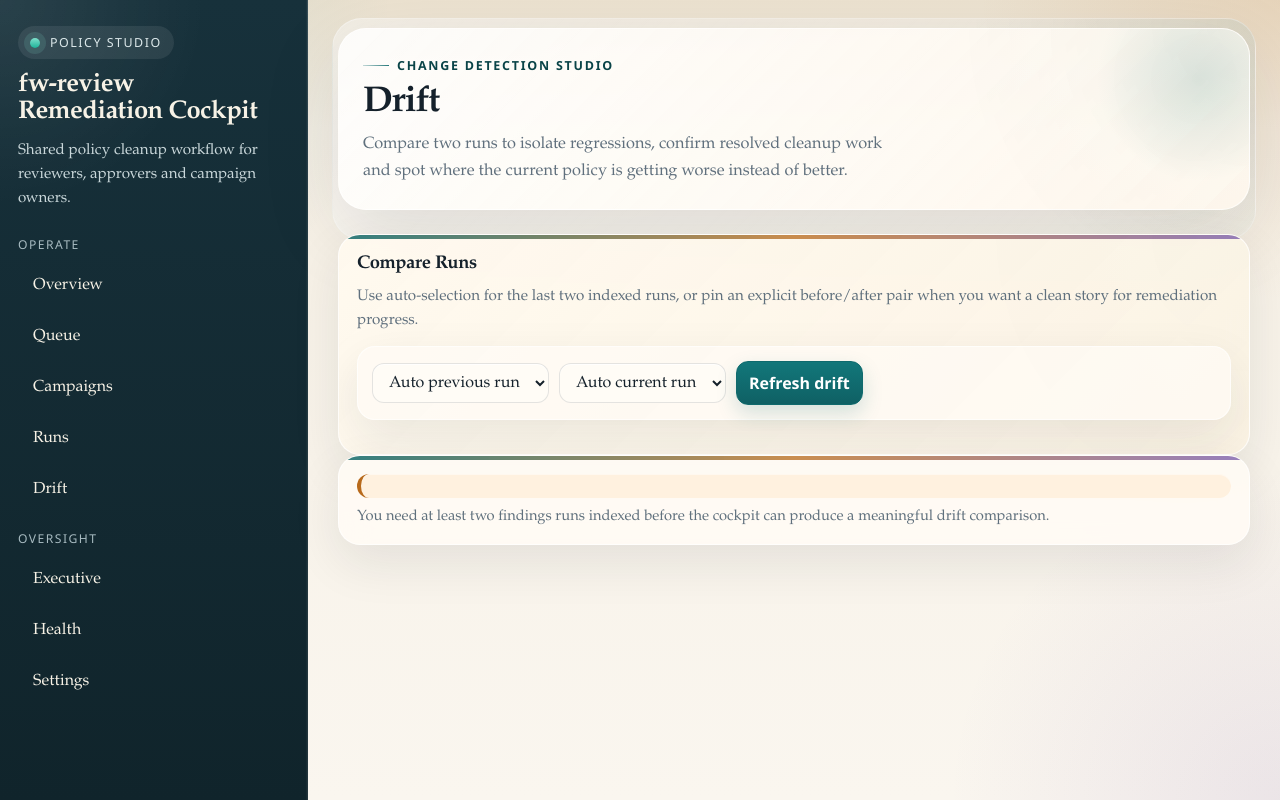
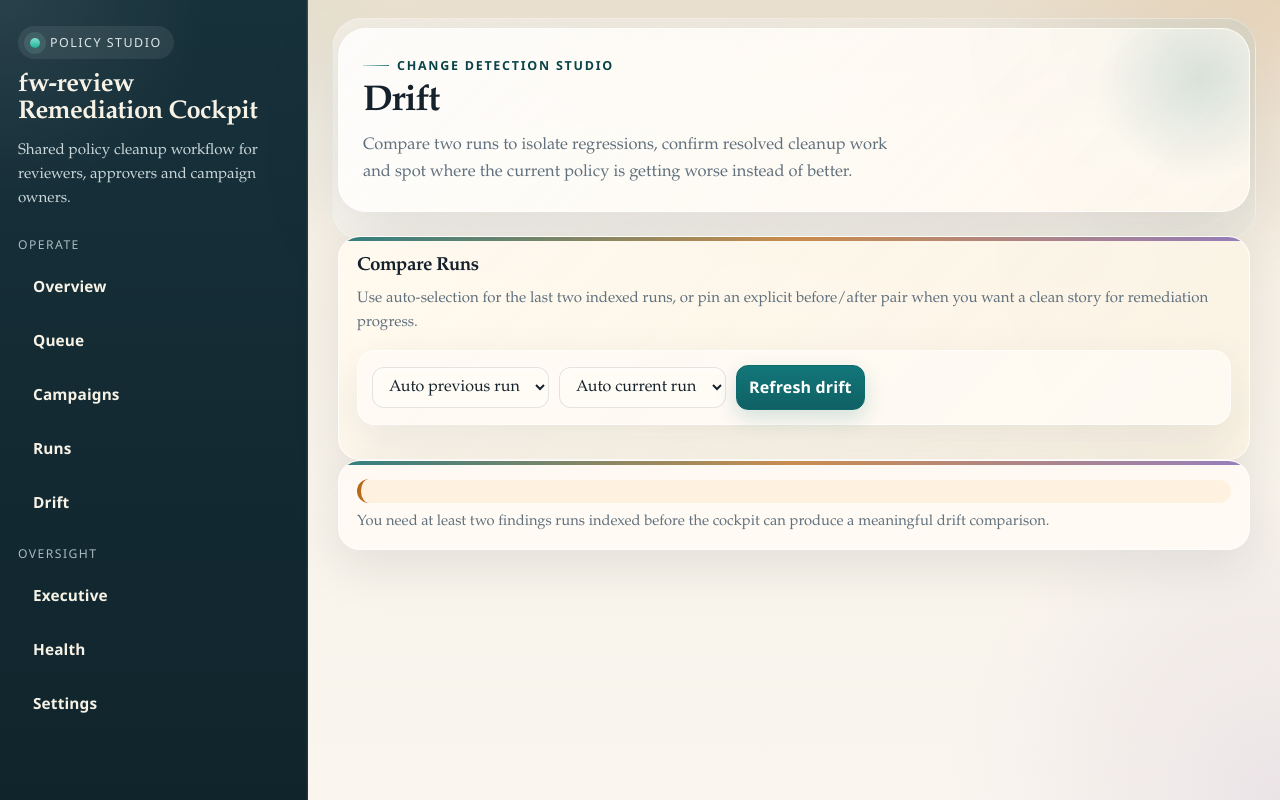
Before and after one commit to 3n1gm496/fw-review, a Python web app: template src/cp_review/web/templates/drift.html.j2 in a window 1280 px wide. Run offline with Jinja, Linux system fonts and the light colour scheme; the template is opened without the code that fills it, so the values that code supplies are empty.

Commit message:
style: polish cockpit spacing and typography

```diff
--- a/src/cp_review/web/templates/base.html.j2
+++ b/src/cp_review/web/templates/base.html.j2
@@ -124,17 +124,22 @@
       nav a {
         display: block;
         color: #f7f2e6;
-        padding: 12px 14px;
+        padding: 12px 14px 13px;
         border-radius: 14px;
         margin-bottom: 6px;
         border: 1px solid transparent;
-        transition: transform 120ms ease, background 120ms ease, border-color 120ms ease;
+        transition: transform 120ms ease, background 120ms ease, border-color 120ms ease, box-shadow 120ms ease;
+        font-family: "Avenir Next", "Segoe UI", sans-serif;
+        font-size: 0.96rem;
+        font-weight: 600;
+        letter-spacing: 0.01em;
       }
       nav a.active, nav a:hover {
         background: rgba(255,255,255,0.12);
         border-color: rgba(255,255,255,0.08);
         text-decoration: none;
         transform: translateX(2px);
+        box-shadow: inset 0 1px 0 rgba(255,255,255,0.06);
       }
       nav .meta {
         margin-top: 22px;
@@ -197,9 +202,9 @@
         background: radial-gradient(circle, rgba(15, 106, 109, 0.14), transparent 66%);
       }
       .hero h2 {
-        margin: 0 0 10px;
+        margin: 0 0 12px;
         font-size: clamp(2rem, 2.8vw, 3.1rem);
-        line-height: 0.98;
+        line-height: 0.94;
         letter-spacing: -0.04em;
         max-width: 11ch;
       }
@@ -221,7 +226,7 @@
         height: 1px;
         background: linear-gradient(90deg, rgba(15, 106, 109, 0.25), rgba(15, 106, 109, 0.9));
       }
-      .hero p { margin: 0; color: var(--muted); max-width: 66ch; line-height: 1.65; font-size: 1.02rem; }
+      .hero p { margin: 0; color: var(--muted); max-width: 66ch; line-height: 1.68; font-size: 1.03rem; }
       .hero-actions { display: flex; flex-wrap: wrap; gap: 10px; align-items: center; }
       .cards { display: grid; grid-template-columns: repeat(auto-fit, minmax(190px, 1fr)); gap: 16px; margin: 18px 0 24px; }
       .card, .panel {
@@ -246,17 +251,18 @@
       .card strong {
         display: block;
         font-family: "Avenir Next Condensed", "Avenir Next", "Segoe UI", sans-serif;
-        font-size: 2.05rem;
-        margin-bottom: 8px;
+        font-size: 2.1rem;
+        margin-bottom: 9px;
         line-height: 0.92;
-        letter-spacing: -0.04em;
+        letter-spacing: -0.045em;
       }
-      .card span { color: var(--muted); line-height: 1.5; display: block; }
+      .card span { color: var(--muted); line-height: 1.52; display: block; font-size: 0.95rem; }
       .panel h3, .panel h4 {
         margin-top: 0;
-        margin-bottom: 14px;
-        font-size: 1.15rem;
-        letter-spacing: -0.02em;
+        margin-bottom: 12px;
+        font-size: 1.18rem;
+        line-height: 1.15;
+        letter-spacing: -0.025em;
       }
       .grid-2 { display: grid; grid-template-columns: 1.2fr 1fr; gap: 18px; }
       .grid-3 { display: grid; grid-template-columns: repeat(3, 1fr); gap: 18px; }
@@ -264,21 +270,24 @@
       table { width: 100%; border-collapse: collapse; background: transparent; }
       th, td {
         text-align: left;
-        padding: 11px 12px;
+        padding: 12px 13px;
         border-bottom: 1px solid var(--line);
         vertical-align: top;
       }
       th {
         color: var(--muted);
         font-family: "Avenir Next", "Segoe UI", sans-serif;
-        font-size: 0.78rem;
+        font-size: 0.76rem;
         text-transform: uppercase;
-        letter-spacing: 0.12em;
+        letter-spacing: 0.14em;
         white-space: nowrap;
         background: rgba(255, 248, 238, 0.82);
         position: sticky;
         top: 0;
         z-index: 1;
+      }
+      td {
+        line-height: 1.52;
       }
       tbody tr:nth-child(even) { background: rgba(255,255,255,0.42); }
       tbody tr:hover { background: rgba(15, 106, 109, 0.06); }
@@ -291,15 +300,17 @@
       }
       .badge {
         display: inline-block;
-        padding: 5px 10px;
+        padding: 5px 10px 6px;
         border-radius: 999px;
         font-family: "Avenir Next", "Segoe UI", sans-serif;
-        font-size: 0.76rem;
-        font-weight: 700;
+        font-size: 0.72rem;
+        font-weight: 800;
         line-height: 1.2;
         white-space: nowrap;
         border: 1px solid rgba(0,0,0,0.04);
         box-shadow: inset 0 1px 0 rgba(255,255,255,0.45);
+        text-transform: uppercase;
+        letter-spacing: 0.08em;
       }
       .badge.ok, .badge.approved, .badge.done { background: var(--ok-soft); color: #126145; }
       .badge.warn, .badge.pending, .badge.accepted, .badge.needs_owner_input { background: var(--warn-soft); color: #8f4b09; }
@@ -331,7 +342,7 @@
         font: inherit;
         border: 1px solid rgba(32, 54, 64, 0.12);
         border-radius: 12px;
-        padding: 10px 12px;
+        padding: 10px 12px 11px;
         background: rgba(255, 252, 247, 0.92);
         color: var(--ink);
         box-shadow: inset 0 1px 0 rgba(255,255,255,0.74);
@@ -345,6 +356,7 @@
       button {
         font-family: "Avenir Next", "Segoe UI", sans-serif;
         font-weight: 700;
+        letter-spacing: 0.01em;
         background: linear-gradient(180deg, #12777a 0%, #0f6064 100%);
         color: white;
         cursor: pointer;
@@ -395,23 +407,24 @@
         margin-bottom: 16px;
       }
       .summary-pill {
-        padding: 9px 13px;
+        padding: 9px 13px 10px;
         border-radius: 999px;
         background: rgba(15, 106, 109, 0.08);
         color: var(--accent-strong);
-        font-size: 0.92rem;
+        font-size: 0.9rem;
         border: 1px solid rgba(15, 106, 109, 0.08);
+        line-height: 1.25;
       }
       .section-lead {
-        margin: -4px 0 14px;
+        margin: -2px 0 14px;
         color: var(--muted);
-        line-height: 1.6;
+        line-height: 1.64;
       }
       .table-intro {
-        margin: -4px 0 14px;
+        margin: -2px 0 14px;
         color: var(--muted);
-        font-size: 0.95rem;
-        line-height: 1.55;
+        font-size: 0.94rem;
+        line-height: 1.62;
       }
       .kpi-list {
         display: grid;
@@ -529,7 +542,7 @@
         display: flex;
         justify-content: space-between;
         gap: 12px;
-        padding: 10px 0;
+        padding: 11px 0;
         border-bottom: 1px solid var(--line);
       }
       .kpi-row:last-child { border-bottom: none; }
```
